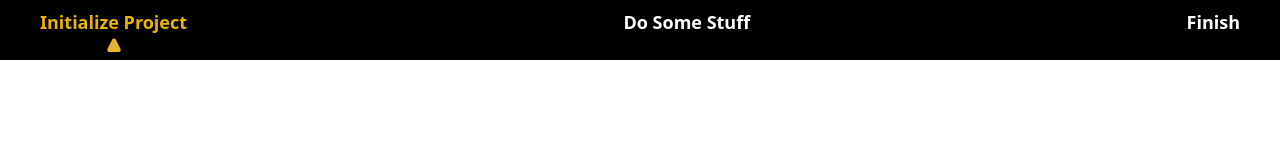
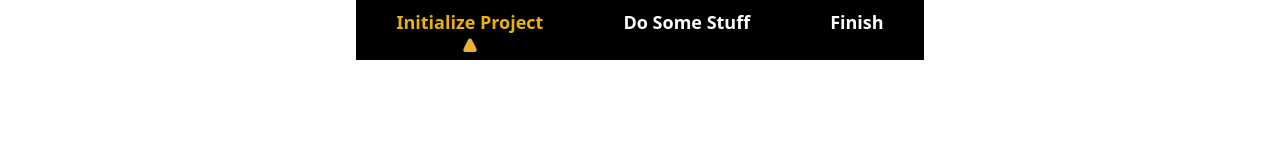
Before and after one commit to MikeRayUX/obs_visual_progression_overlay, a plain HTML site: page index.html in a window 1280 px wide. Drawn offline with nearby package versions, Linux system fonts and the light colour scheme.

Commit message:
improve styles

```diff
--- a/index.html
+++ b/index.html
@@ -8,10 +8,11 @@
     <script src="script.js" defer></script>
     <script src="https://cdn.tailwindcss.com"></script>
   </head>
-  <body style="">
+  <body style="height: 60px">
     <div
       id="stepsContainer"
-      class="bg-black w-full h-15 py-2 px-10 flex flex-row justify-between items-center space-evenly"
+      style="height: 60px"
+      class="w-full px-10 flex flex-row justify-center items-center"
     >
       <!-- item START -->
       <button class="inline-flex flex-col justify-center items-center">
--- a/script.js
+++ b/script.js
@@ -10,7 +10,7 @@ document.addEventListener("DOMContentLoaded", () => {
 
       stepsContainer.innerHTML += `
       <!-- item START -->
-      <button id="${idx}" class="step flex flex-col justify-center items-center">
+      <button id="${idx}" class="step flex flex-col justify-center items-center px-10 bg-black py-2 ">
         <h4 class="text-lg font-bold ${
           isSelected ? "text-yellow-500" : "text-white"
         }">${step}</h4>
```
